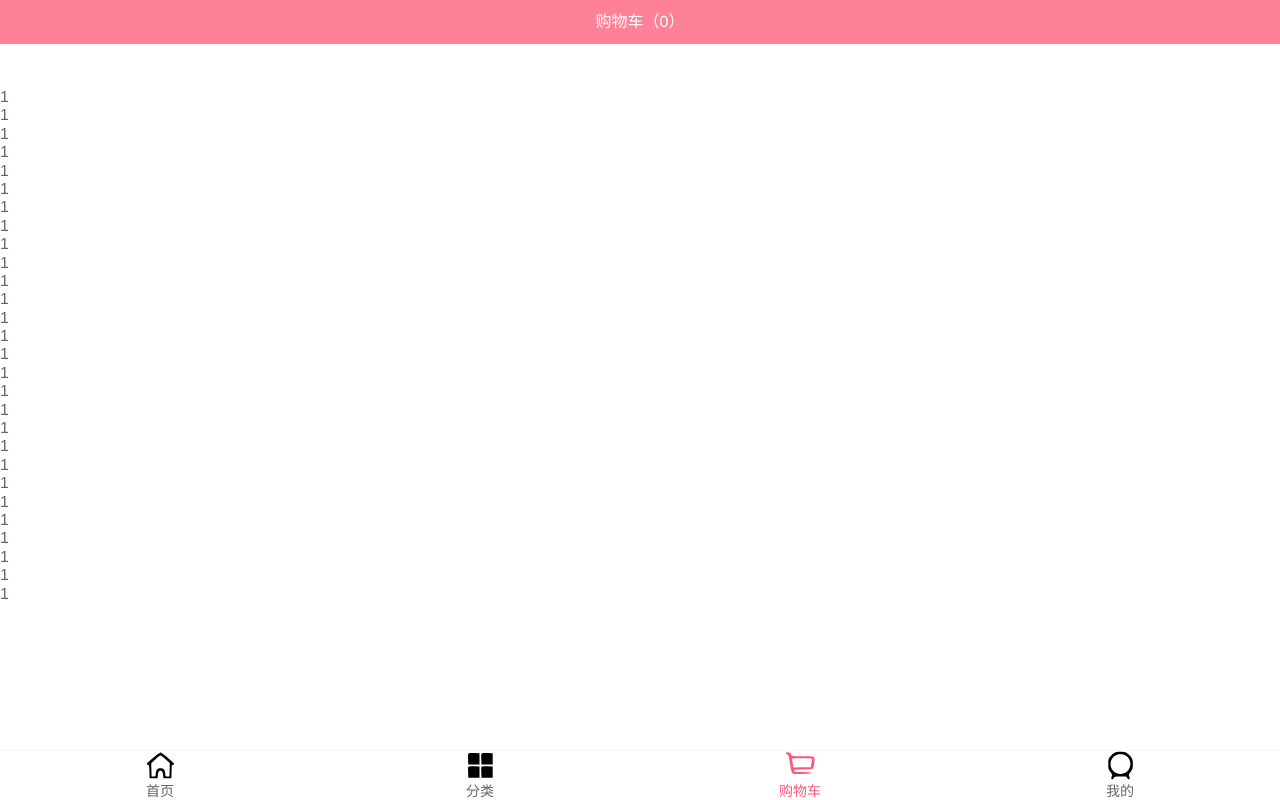
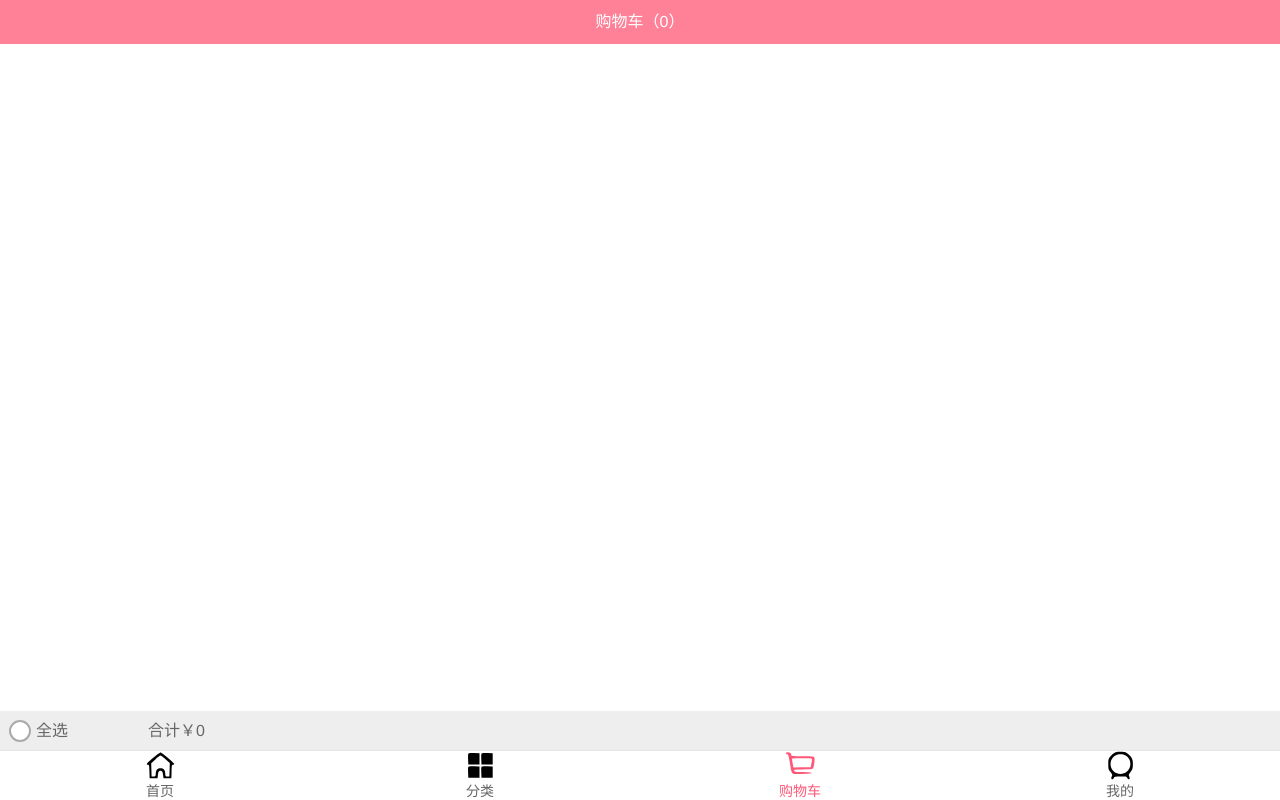
Before and after one commit to lzyyyyy/supermall, a Vue app: page /shopcart in a window 1280 px wide. Built offline with nearby package versions, Linux system fonts and the light colour scheme; the HTML template or start-up script is replaced by a standard one.

Commit message:
购物车基本完成

```diff
--- /dev/null
+++ b/src/components/content/CheckButton/CheckButton.vue
@@ -0,0 +1,30 @@
+<template>
+  <div class="check-button" :class="{isActive:isActive}">
+    <img src="~assets/img/cart/tick.svg" alt="">
+  </div>
+</template>
+
+<script>
+export default {
+  name:"CheckButton",
+  props:{
+    isActive:{
+      type:Boolean,
+      default:false
+    }
+  }
+}
+</script>
+
+<style scoped>
+  .check-button{
+    background-color: #fff;
+    border-radius: 50%;
+    border: 2px solid #aaa;
+  }
+
+  .isActive{
+    background-color: red;
+    border:2px solid red
+  }
+</style>
--- a/src/network/detail.js
+++ b/src/network/detail.js
@@ -19,7 +19,7 @@ export class Goods {
   constructor(itemInfo,columns,services) {
     this.title = itemInfo.title
     this.desc = itemInfo.desc
-    this.newPrice = itemInfo.price
+    this.newPrice = itemInfo.lowNowPrice
     this.oldPrice = itemInfo.oldPrice
     this.discount = itemInfo.discountDesc
     this.columns = columns
--- a/src/network/request.js
+++ b/src/network/request.js
@@ -10,7 +10,7 @@ export function request(config) {
 
 export function request1(config) {
   const instance1 = axios.create({
-    baseURL:'#',
+    baseURL:'',
     timeout:5000
   })
   return instance1(config)
--- a/src/store/getters.js
+++ b/src/store/getters.js
@@ -1,5 +1,8 @@
 export default {
   cartLength(state) {
     return state.carList.length
+  },
+  cartList(state) {
+    return state.carList
   }
 }
--- a/src/store/mutations.js
+++ b/src/store/mutations.js
@@ -8,6 +8,7 @@ export default {
     payload.count++
   },
   [ADD_TO_CART](state,payload) {
+    payload.checked = true
     state.carList.push(payload)
   }
 }
--- a/src/views/Detail/childComps/DetailBaseInfo.vue
+++ b/src/views/Detail/childComps/DetailBaseInfo.vue
@@ -2,7 +2,7 @@
   <div v-if="Object.keys(goods).length !== 0" class="base-info">
     <div class="info-title">{{goods.title}}</div>
     <div class="info-price">
-      <span class="n-price">{{goods.newPrice}}</span>
+      <span class="n-price">￥{{goods.newPrice}}</span>
       <span class="o-price">{{goods.oldPrice}}</span>
       <span class="discount">{{goods.discount}}</span>
     </div>
--- a/src/views/ShopCart/ShopCart.vue
+++ b/src/views/ShopCart/ShopCart.vue
@@ -1,35 +1,30 @@
 <template>
   <div class="shopcart">
     <shop-cart-nav-bar/>
-    <scroll class="content">
-      <car-list/>
-    </scroll>
+    <car-list/>
+    <cart-buttom-bar/>
   </div>
 </template>
 
 <script>
 import ShopCartNavBar from './childComps/ShopCartNavBar'
 import CarList from './childComps/CarList'
-import Scroll from 'components/common/Scroll/Scroll'
+import CartButtomBar from './childComps/CartButtomBar'
+
 
 export default {
   name:'shopcart',
   components:{
     ShopCartNavBar,
     CarList,
-    Scroll
-  }
+    CartButtomBar
+  },
 }
 </script>
 
-<style>
+<style scoped>
   .shopcart{
     height: 100vh;
     position: relative;
   }
-  .content{
-    position: absolute;
-    top: 44px;
-    bottom: 49px;
-  }
 </style>
--- a/src/views/ShopCart/childComps/CarList.vue
+++ b/src/views/ShopCart/childComps/CarList.vue
@@ -1,45 +1,39 @@
 <template>
   <div>
-    <ul>
-      <li>1</li>
-      <li>1</li>
-            <li>1</li>
-      <li>1</li>
-            <li>1</li>
-      <li>1</li>
-            <li>1</li>
-      <li>1</li>
-            <li>1</li>
-      <li>1</li>
-            <li>1</li>
-      <li>1</li>
-         <li>1</li>
-      <li>1</li>
-
-            <li>1</li>
-      <li>1</li>
-            <li>1</li>
-      <li>1</li>
-            <li>1</li>
-      <li>1</li>
-            <li>1</li>
-      <li>1</li>
-            <li>1</li>
-      <li>1</li>
-            <li>1</li>
-      <li>1</li>
-            <li>1</li>
-      <li>1</li>
-    </ul>
+    <scroll class="content" ref="scroll">
+      <car-list-item v-for='item in cartList' :item-info='item'/>
+    </scroll>
   </div>
 </template>
 
 <script>
+import CarListItem from './CarListItem'
+import { mapGetters } from 'vuex'
+import Scroll from 'components/common/Scroll/Scroll'
+
 export default {
-  name:'carlist'
+  name:'carlist',
+  components:{
+    CarListItem,
+    Scroll,
+  },
+  computed:{
+    ...mapGetters([
+      'cartList'
+    ])
+  },
+  activated() {
+    this.$refs.scroll.refresh()
+  }
 }
 </script>
 
 <style scoped>
-
+  .content{
+    position: absolute;
+    left: 0;
+    right: 0;
+    top: 44px;
+    bottom: 49px;
+  }
 </style>
--- /dev/null
+++ b/src/views/ShopCart/childComps/CarListItem.vue
@@ -0,0 +1,98 @@
+<template>
+  <div id="shop-item">
+    <div class="item-selector">
+      <check-button :isActive='itemInfo.checked' @click.native="checkedChange"/>
+    </div>
+    <div class="item-img">
+      <img :src="itemInfo.image" alt="商品图片">
+    </div>
+    <div class="item-info">
+      <div class="item-title">{{itemInfo.title}}</div>
+      <div class="item-desc">{{itemInfo.desc}}</div>
+      <div class="info-bottom">
+        <div class="item-price left">￥{{itemInfo.newPrice}}</div>
+        <div class="item-count right">x{{itemInfo.count}}</div>
+      </div>
+    </div>
+  </div>
+</template>
+
+<script>
+import CheckButton from 'components/content/CheckButton/CheckButton'
+
+  export default {
+    name: "ShopCartItem",
+    props: {
+      itemInfo: Object
+    },
+    components: {
+      CheckButton
+    },
+    methods: {
+      checkedChange: function () {
+        this.itemInfo.checked = !this.itemInfo.checked;
+      }
+    }
+  }
+</script>
+
+<style scoped>
+  #shop-item {
+    width: 100%;
+    display: flex;
+    font-size: 0;
+    padding: 5px;
+    border-bottom: 1px solid #ccc;
+  }
+
+  .item-selector {
+    width: 14%;
+    display: flex;
+    justify-content: center;
+    align-items: center;
+  }
+
+  .item-title, .item-desc {
+    overflow: hidden;
+    white-space: nowrap;
+    text-overflow: ellipsis;
+  }
+
+  .item-img {
+    padding: 5px;
+    /*border: 1px solid #ccc;*/
+  }
+
+  .item-img img {
+    width: 80px;
+    height: 100px;
+    display: block;
+    border-radius: 5px;
+  }
+
+  .item-info {
+    font-size: 17px;
+    color: #333;
+    padding: 5px 10px;
+    position: relative;
+    overflow: hidden;
+  }
+
+  .item-info .item-desc {
+    font-size: 14px;
+    color: #666;
+    margin-top: 15px;
+  }
+
+  .info-bottom {
+    margin-top: 10px;
+    position: absolute;
+    bottom: 10px;
+    left: 10px;
+    right: 10px;
+  }
+
+  .info-bottom .item-price {
+    color: orangered;
+  }
+</style>
--- /dev/null
+++ b/src/views/ShopCart/childComps/CartButtomBar.vue
@@ -0,0 +1,71 @@
+<template>
+  <div class="buttombar">
+    <check-button class="buttom" :isActive='isTrue()'/>
+    <span class="span">全选</span>
+    <span class="span1">合计{{totalPrice}}</span>
+  </div>
+</template>
+
+<script>
+import CheckButton from 'components/content/CheckButton/CheckButton'
+export default {
+  name:'cartbuttombar',
+  components:{
+    CheckButton
+  },
+  computed:{
+    totalPrice() {
+      return '￥'+this.$store.state.carList.filter(item=>{
+        return item.checked
+      }).reduce((preValue,item)=>{
+        return preValue+item.newPrice*item.count
+      },0)
+    }
+  },
+  methods:{
+    isTrue() {
+      const list = this.$store.state.carList
+      for(let i=0;i<list.length;i++) {
+        if(list[i].checked===true){
+          if(i===list.length-1){
+            return true
+          }
+          continue;
+        }else{
+          return false
+          break
+        }
+      }
+    }
+  }
+}
+</script>
+
+<style scoped>
+  .buttombar{
+    width: 100%;
+    height: 40px;
+    background-color: #eee;
+    position: absolute;
+    bottom:49px
+  }
+
+  .buttom{
+    width: 22px;
+    height: 22px;
+    float: left;
+    margin-top: 9px;
+    margin-left: 9px;
+  }
+
+  .span{
+    line-height: 40px;
+    margin-left: 5px;
+  }
+
+  .span1{
+     margin-left: 80px;
+  }
+
+
+</style>
--- a/src/views/ShopCart/childComps/ShopCartNavBar.vue
+++ b/src/views/ShopCart/childComps/ShopCartNavBar.vue
@@ -20,8 +20,8 @@ export default {
     ...mapGetters([
       'cartLength'
     ])
+  },
 
-  }
 }
 </script>
 
@@ -29,5 +29,7 @@ export default {
   .navbar{
     background-color:var(--color-tint);
     color: #fff;
+    position: relative;
+    z-index: 1;
   }
 </style>
```
